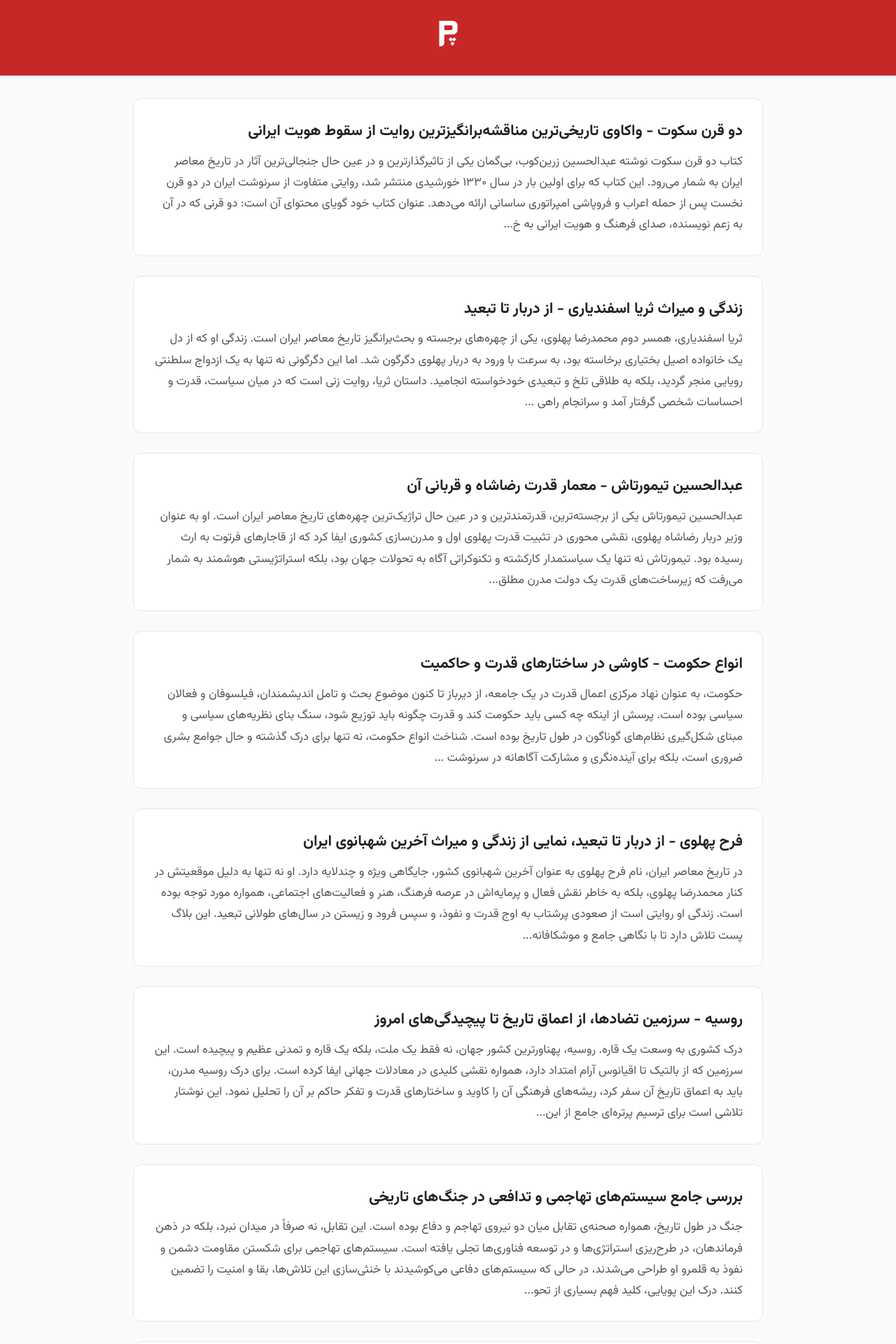
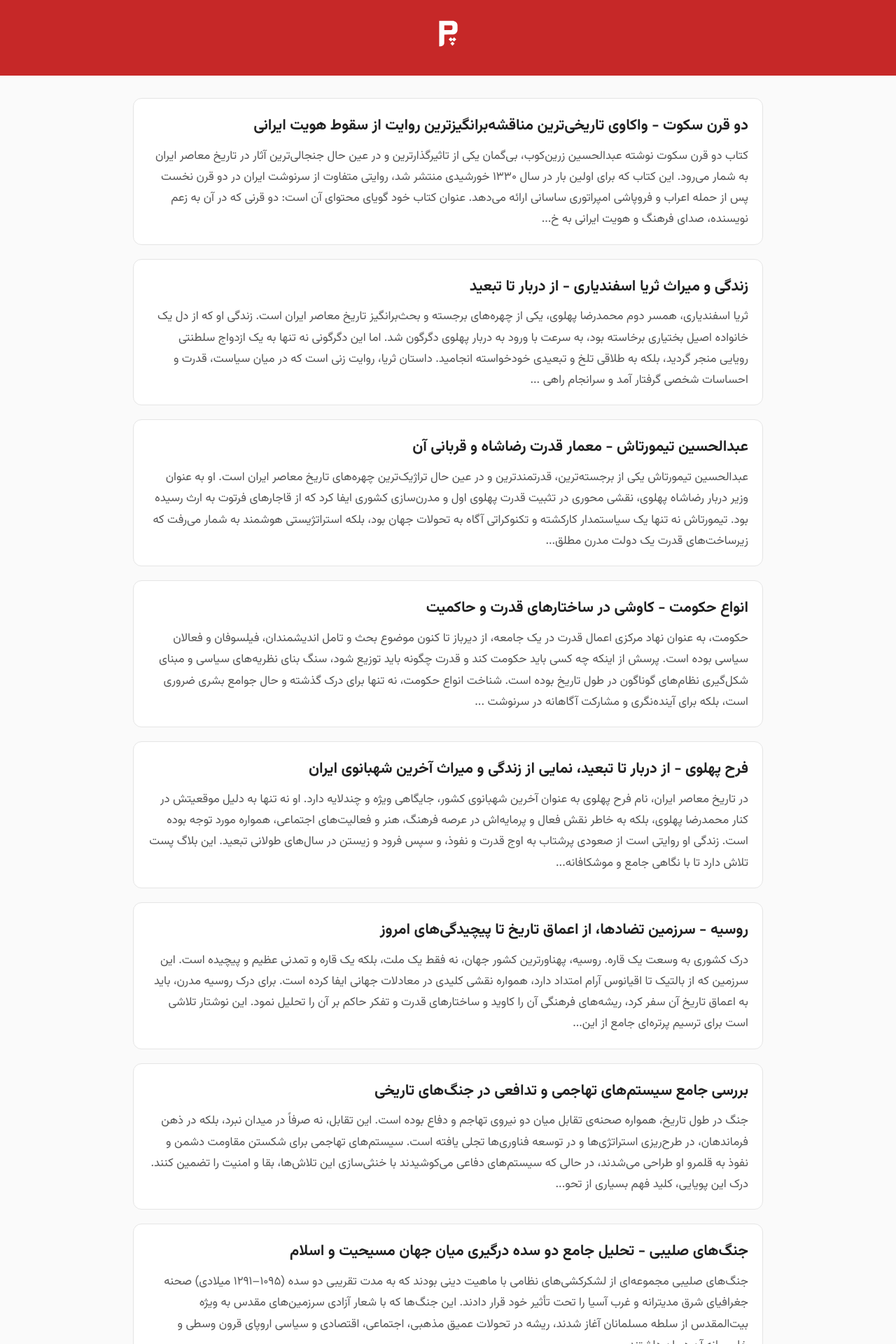
Before and after one commit to darkblog/darkblog.github.io, a Jekyll site: the page built from index.html, in a window 1280 px wide. Shown: the top 1920 px of the page at 70% size. Built offline with Jekyll 4.4.1, drawn with Linux system fonts in a browser that asks for light colours.

Commit message:
Update index.html

```diff
--- a/index.html
+++ b/index.html
@@ -31,9 +31,7 @@ layout: null
   --accent:#c62828;
   --radius:.75rem;
   --w:min(92%,900px);
-  --lg:1.75rem;
-  --md:1.25rem;
-  --sm:.75rem;
+  --lg:1.25rem;
 }
 
 *{margin:0;padding:0;box-sizing:border-box}
```
